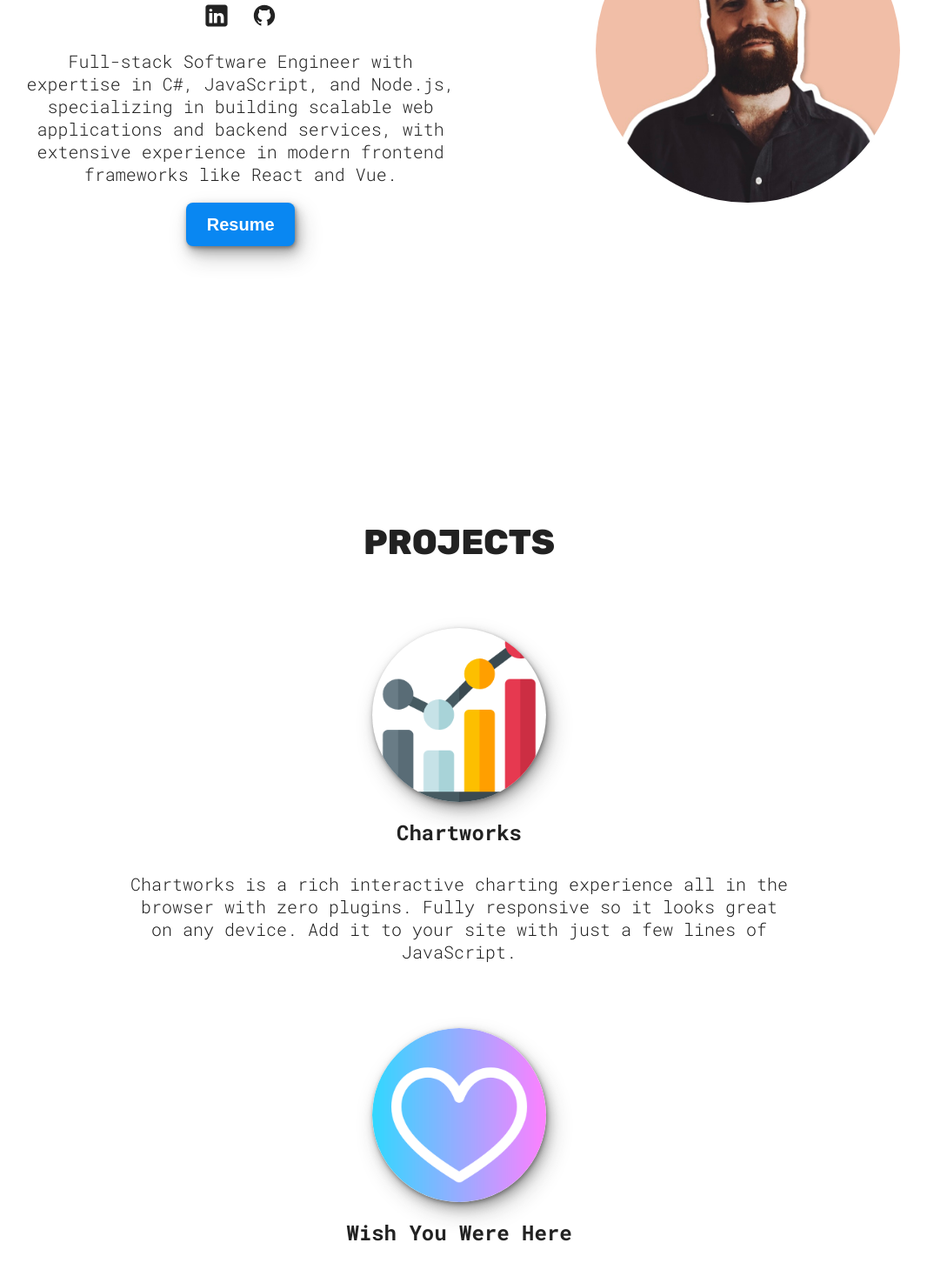
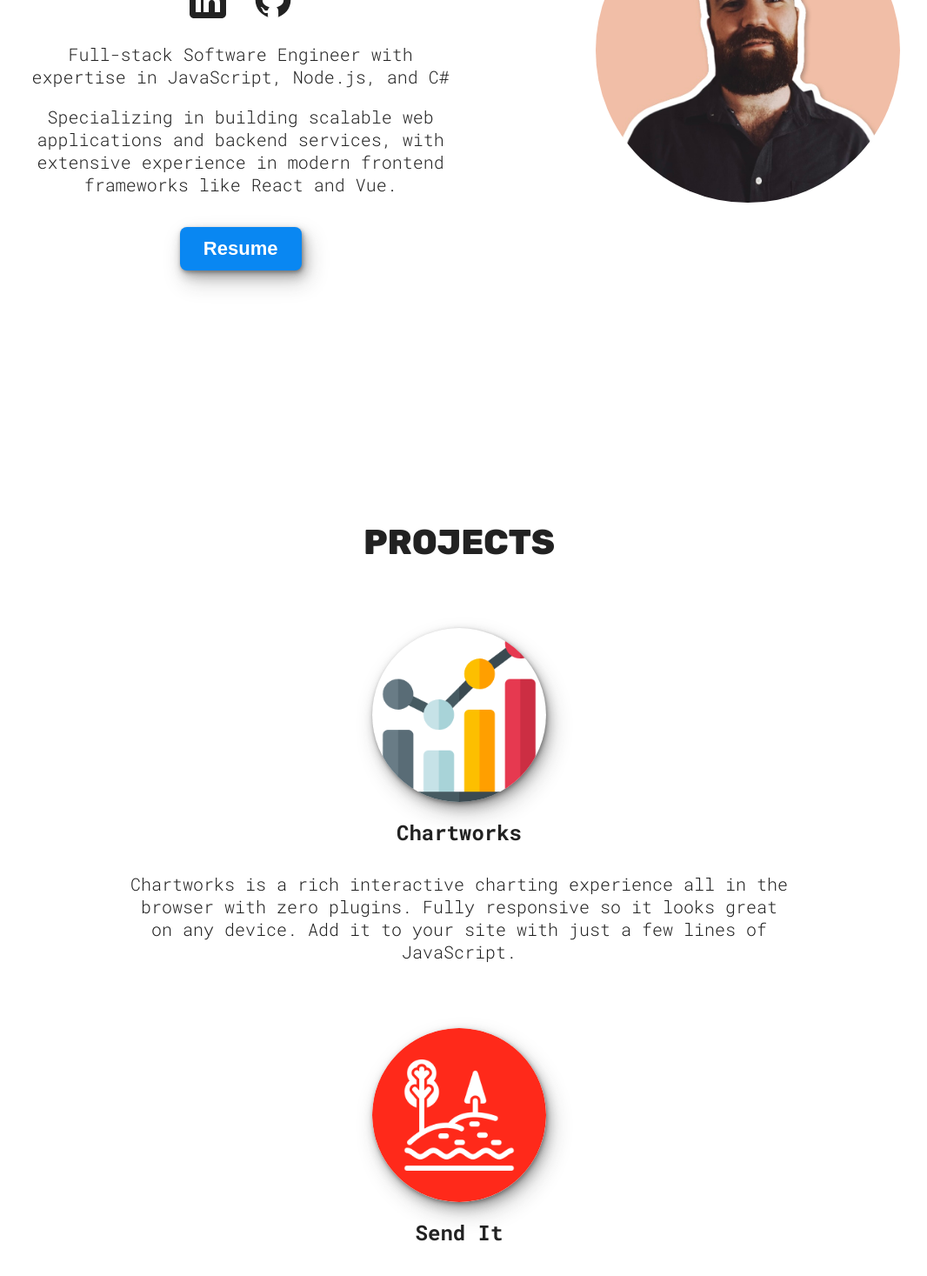
Before and after one commit to zwsaile/my-portfolio, a React (Vite) app: page / in a window 1280 px wide. Shown: the part 340-1807 px from the top of the page at 87% size, without its empty margins (112-1178 px from the left). Built offline with nearby package versions, Linux system fonts and the light colour scheme.

Commit message:
Fix styles and swap cliff link

```diff
--- a/src/sections/Hero/Hero.jsx
+++ b/src/sections/Hero/Hero.jsx
@@ -2,8 +2,6 @@ import styles from './HeroStyles.module.css'
 import profilePic from '../../assets/profile-pic.jpeg'
 import sun from '../../assets/sun.svg'
 import moon from '../../assets/moon.svg'
-import instagramLight from '../../assets/instagram-light.png'
-import instagramDark from '../../assets/instagram-dark.png'
 import linkedinLight from '../../assets/linkedin-light.svg'
 import linkedinDark from '../../assets/linkedin-dark.svg'
 import githubLight from '../../assets/github-light.svg'
@@ -15,7 +13,6 @@ function Hero() {
     const {theme, toggleTheme} = useTheme();
 
     const themeIcon = theme === 'light' ? sun : moon;
-    const instagramIcon = theme === 'light' ? instagramLight : instagramDark;
     const linkedinIcon = theme === 'light' ? linkedinLight : linkedinDark;
     const githubIcon = theme === 'light' ? githubLight : githubDark;
 
@@ -78,7 +75,12 @@ function Hero() {
                 <p
                     className={styles.description}
                 >
-                    Full-stack Software Engineer with expertise in C#, JavaScript, and Node.js, specializing in building scalable web applications and backend services, with extensive experience in modern frontend frameworks like React and Vue.
+                    Full-stack Software Engineer with expertise in JavaScript, Node.js, and C#
+                </p>
+                <p
+                    className={styles.description}
+                >
+                    Specializing in building scalable web applications and backend services, with extensive experience in modern frontend frameworks like React and Vue.
                 </p>
                 <a
                     href={resume}
--- a/src/sections/Hero/HeroStyles.module.css
+++ b/src/sections/Hero/HeroStyles.module.css
@@ -4,7 +4,6 @@
     justify-content: center;
     gap: 20px;
     text-align: center;
-    height: 100dvh;
     min-height: 500px;
     margin-bottom: 5dvh;
     margin-top: 5dvh;
@@ -20,9 +19,8 @@
 
         a {
             margin: 0;
-
             img {
-                width: 30px;
+                width: 50px;
             }
         }
     }
@@ -30,6 +28,7 @@
     a {
         width: fit-content;
         align-self: center;
+        margin-top: 2dvh;
     }
 
     button {
@@ -37,9 +36,9 @@
         color: var(--button-text-color);
         border: none;
         border-radius: 8px;
-        width: 125px;
+        width: 140px;
         height: 50px;
-        font-size: 20px;
+        font-size: 22px;
         font-weight: bold;
         box-shadow:
             1px 2px 4px rgba(var(--shadow-color), 0.4),
@@ -61,7 +60,7 @@
     }
 
     p {
-        max-width: 75dvw;
+        max-width: 70dvw;
     }
 }
 
@@ -96,6 +95,7 @@
         align-items: center;
         justify-content: space-evenly;
         width: 100dvw;
+        height: 100dvh;
         max-width: 100dvw;
         margin-top: 0dvh;
 
@@ -114,6 +114,7 @@
     .container {
         width: 100dvw;
         max-width: 100dvw;
+        height: 100dvh;
         margin-top: 0dvh;
 
         .hero {
--- a/src/sections/Projects/Projects.jsx
+++ b/src/sections/Projects/Projects.jsx
@@ -14,15 +14,8 @@ function Projects() {
             desc: 'Chartworks is a rich interactive charting experience all in the browser with zero plugins. Fully responsive so it looks great on any device. Add it to your site with just a few lines of JavaScript.',
             alt: 'A colorful logo of a line graph'
         },
-        wywhProj: {
-            link: 'https://github.com/zwsaile/wish-you-were-here-client',
-            pic: heartPic,
-            title: 'Wish You Were Here',
-            desc: 'Wish You Were Here leverages React, Websockets, HTML Canvas, and Node.js to allow users to create a collective virtual photo reminiscent of a class photograph, designed during a time when remote interaction was prevalent.',
-            alt: 'Blue and purple heart logo for the project Wish You Were Here'
-        },
         cliffProj: {
-            link: 'https://github.com/zwsaile/cliff-jumps',
+            link: 'https://cliff-jumps-2g9dv1ktw-zwsailes-projects.vercel.app/',
             pic: cliffPic,
             title: 'Send It',
             desc: 'Send It is responsive web application written with React and Node.js that offers adventurers and cliff divers a robust list of cliff diving spots across the U.S.A.',
```
